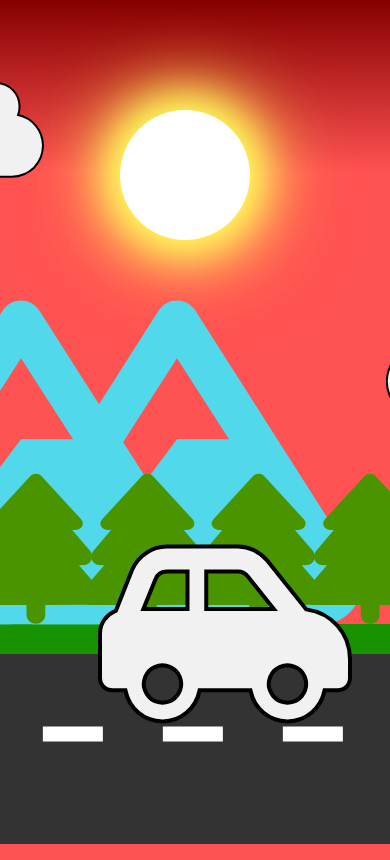
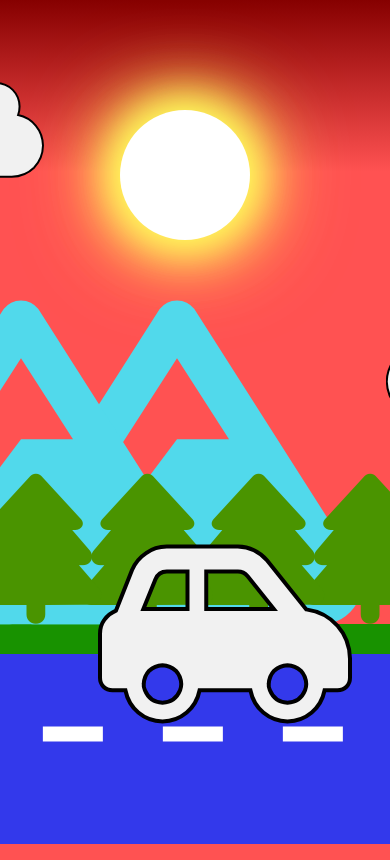
Before and after one commit to evge9iy/Road, a plain HTML site: page index.html in a window 390 px wide. Shown: the top 860 px of the page. Drawn offline with Linux system fonts and the light colour scheme.

Commit message:
Update main.css

```diff
--- a/main.css
+++ b/main.css
@@ -137,4 +137,12 @@ body    {
     .fa-mountain{
         color: #51d9eb;
     }
+    .road {
+    position: absolute;
+    width: 100%;
+    height: 220px;
+    background: #3339eb;
+    bottom: 0;
+    left: 0;
 }
+}
```
